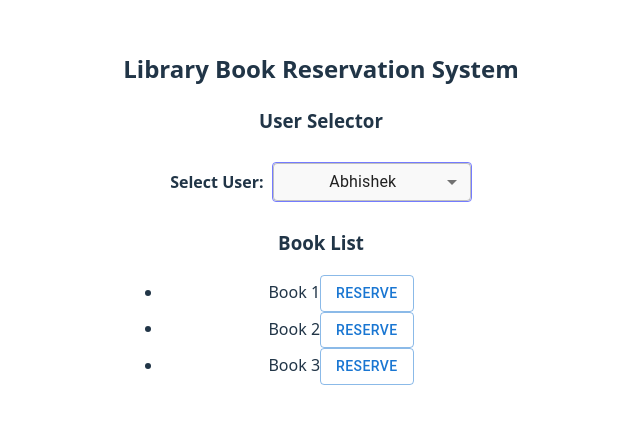
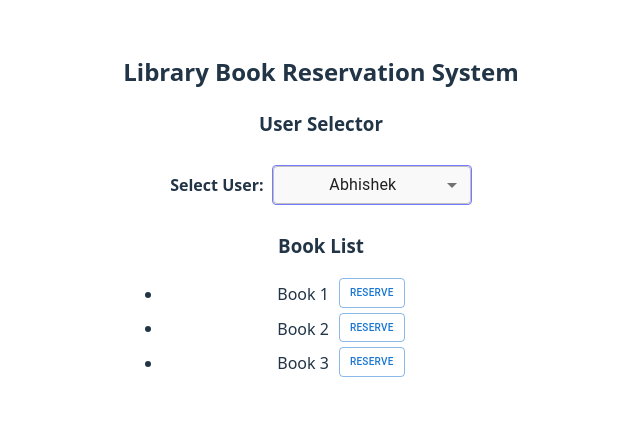
Before and after one commit to deepanshuJ416/LibraryBookReservation, a React (Vite) app: page / in a window 1280 px wide. Shown: the part 184-608 px from the top of the page, without its empty margins (319-959 px from the left). Built offline with nearby package versions, Linux system fonts and the light colour scheme.

Commit message:
add styling

```diff
--- a/src/BookList.css
+++ b/src/BookList.css
@@ -1,6 +1,6 @@
 .Reservation-Button{
-    margin-left: 10px;
-    margin-bottom: 5px;
-    padding: 5px 10px;
-    font-size: 10px;
+    margin-left: 10px !important;
+    margin-bottom: 5px !important;
+    padding: 5px 10px !important;
+    font-size: 10px !important;
 }
--- a/src/BookList.jsx
+++ b/src/BookList.jsx
@@ -7,7 +7,7 @@ export default function BookList({books}) {
             <ul>
                 {books.map((book) => (
                     <li key={book.id}>{book.title}
-                    <Button variant="outlined" className="Reservation-Button">Reserve</Button>
+                    <Button variant="outlined" className='Reservation-Button'>Reserve</Button>
                     </li>
                 ))}
             </ul>
```
